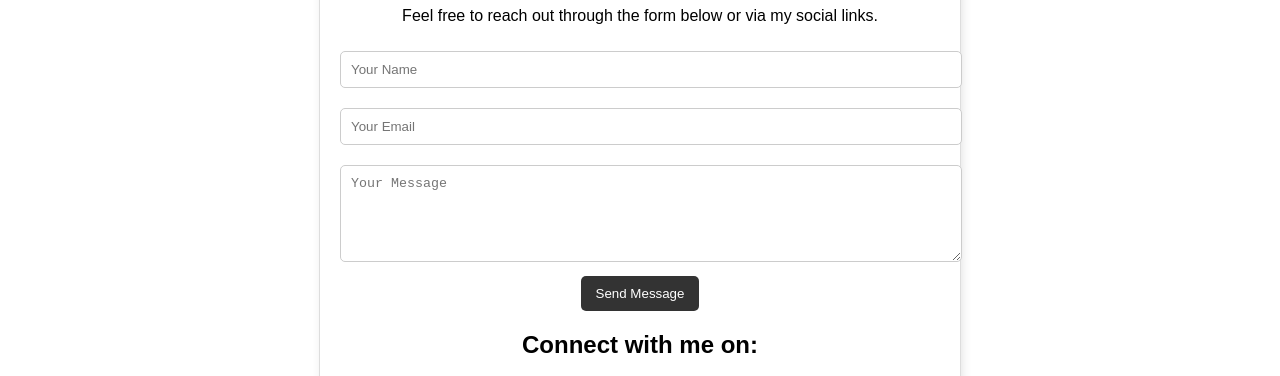
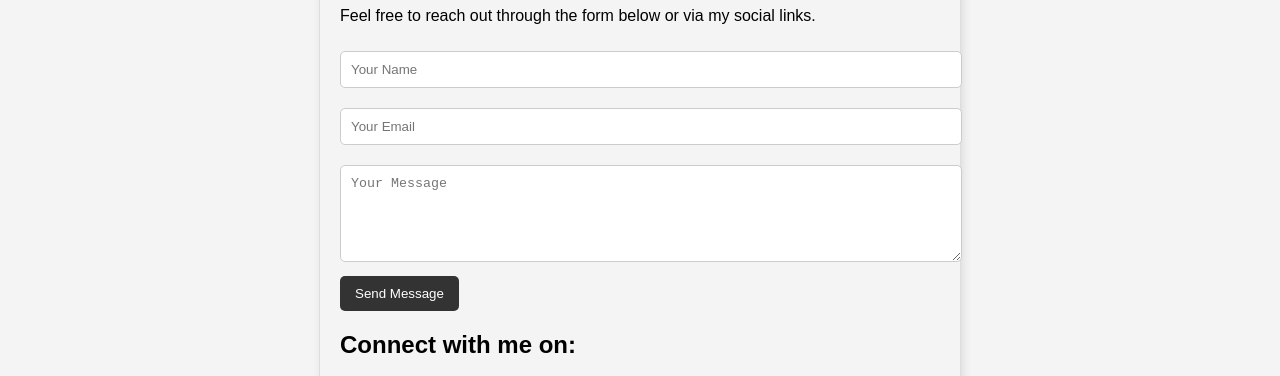
Before and after one commit to armarnkarki/armarnkarki, a plain HTML site: page contact.html in a window 1280 px wide. Shown: the part 198-574 px from the top of the page. Drawn offline with Linux system fonts and the light colour scheme.

Commit message:
made some minor changes to contact page

```diff
--- a/contact.html
+++ b/contact.html
@@ -10,7 +10,7 @@
                 font-family: Arial, sans-serif;
                 margin: 0;
                 padding: 0;
-            text-align: center;
+                background-color: #f4f4f4;
             }
 
             nav {
@@ -23,7 +23,6 @@
                 margin: 0;
                 padding: 0;
                 display: flex;
-            justify-content: center;
             }
 
             nav ul li {
@@ -41,6 +40,7 @@
                 text-decoration: underline;
                 background-color: #555;
             }
+
 
             .contact-container {
                 max-width: 600px;
@@ -82,7 +82,6 @@
         </style>
     </head>
     <body>
-    <!-- Navbar -->
         <nav>
             <ul>
                 <li><a href="index.html">Home</a></li>
```
Also changed, not shown: 3 other files. Lines whose indentation alone changed are shown as unchanged.
